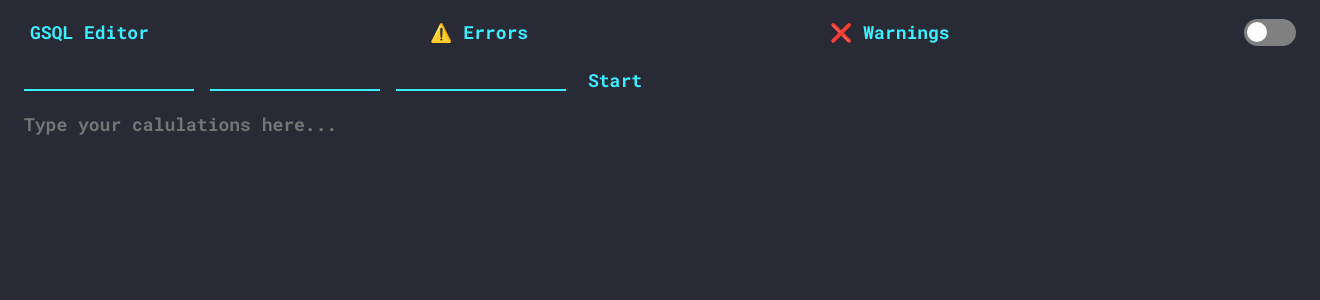
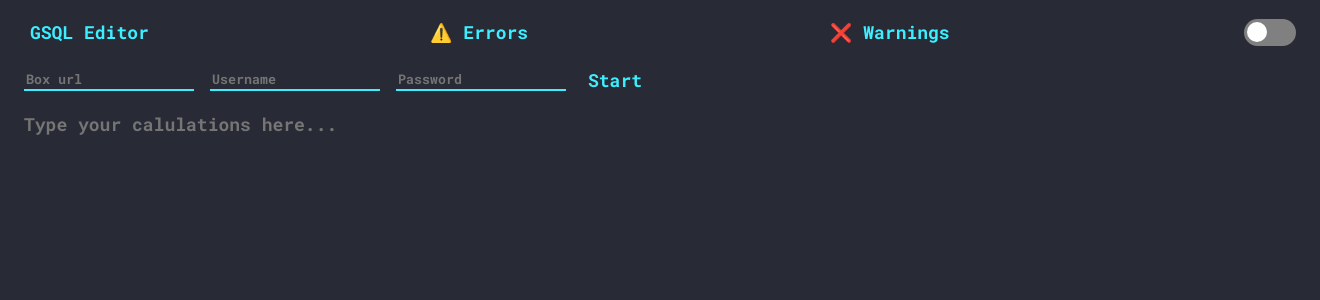
Before and after one commit to rohanshiva/sharable_gsql_editor, a Flask app: page / in a window 1320 px wide; the page is wider, and only the part inside the window is pictured. Shown: the top 300 px of that part. Run offline with Flask 2, Linux system fonts and the light colour scheme; some libraries are stand-ins or nearby versions.

Commit message:
Update index.html

```diff
--- a/templates/index.html
+++ b/templates/index.html
@@ -28,9 +28,9 @@
       </div>
     </header>
     <header>
-      <input type="text" id="box" class="inputBox" />
-      <input type="text" id="username" class="inputBox" />
-      <input type="password" id="password" class="inputBox" />
+      <input placeholder = "Box url" type="text" id="box" class="inputBox" />
+      <input placeholder = "Username" type="text" id="username" class="inputBox" />
+      <input placeholder = "Password" type="password" id="password" class="inputBox" />
       <button id="start">Start</button>
     </header>
     <textarea
```
